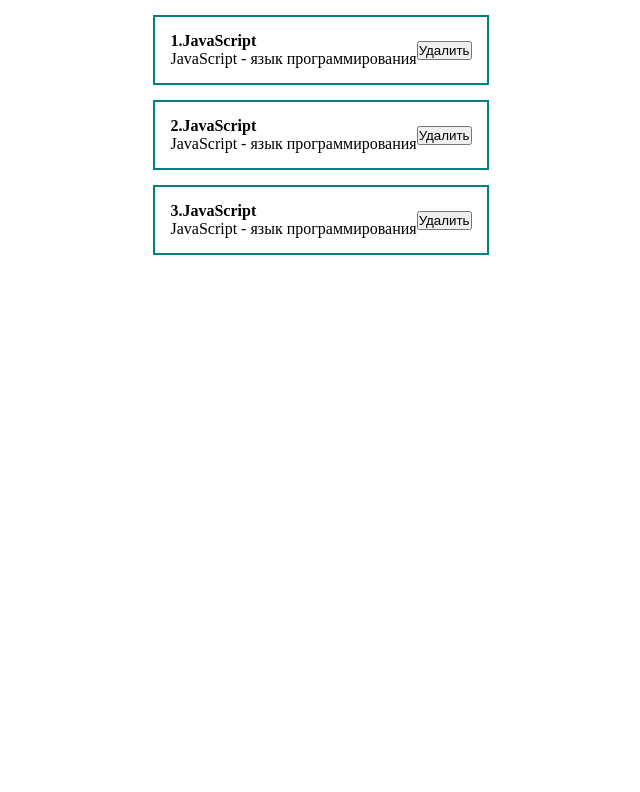
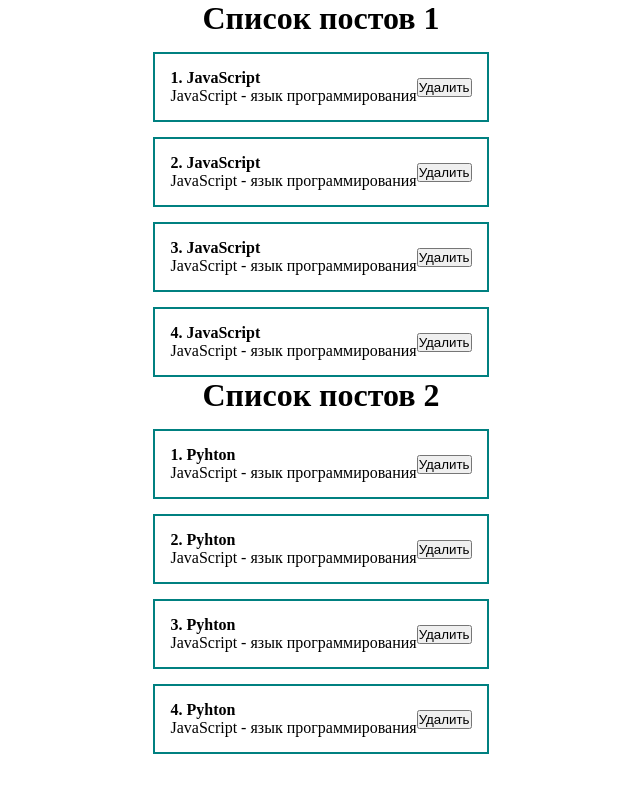
Before and after one commit to JS0009/react_lessons, a React (Create React App) app: page / in a window 1280 px wide. Shown: the top 792 px of the page, without its empty margins (319-959 px from the left). Built offline with nearby package versions, Linux system fonts and the light colour scheme.

Commit message:
PostList

```diff
--- a/src/App.js
+++ b/src/App.js
@@ -1,18 +1,30 @@
 import React, { useState } from 'react';
 import Postitem from './components/Postitem';
+import PostList from './components/PostList';
 import './styles/App.css';
 
 
 function App() {
 
-  const [value, setValue] = useState()
+  const [post, setPost] = useState([
+    {id: 1, title: 'JavaScript',body: 'JavaScript - язык программирования'},
+    {id: 2, title: 'JavaScript',body: 'JavaScript - язык программирования'},
+    {id: 3, title: 'JavaScript',body: 'JavaScript - язык программирования'},
+    {id: 4, title: 'JavaScript',body: 'JavaScript - язык программирования'}
+  ])
+
+  const [post2, setPost2] = useState([
+    { id: 1, title: 'Pyhton',body: 'JavaScript - язык программирования'},
+    { id: 2, title: 'Pyhton',body: 'JavaScript - язык программирования'},
+    { id: 3, title: 'Pyhton',body: 'JavaScript - язык программирования'},
+    { id: 4, title: 'Pyhton',body: 'JavaScript - язык программирования'}
+  ])
 
   return (
 
     <div className='App'>
-      <Postitem post={{id: 1, title: 'JavaScript', body: 'JavaScript - язык программирования'}} />
-      <Postitem post={{id: 2, title: 'JavaScript', body: 'JavaScript - язык программирования'}} />
-      <Postitem post={{id: 3, title: 'JavaScript', body: 'JavaScript - язык программирования'}} />
+      <PostList posts={post} title='Список постов 1' />
+      <PostList posts={post2} title='Список постов 2' />
     </div>
 
   );
--- /dev/null
+++ b/src/components/PostList.jsx
@@ -0,0 +1,16 @@
+import React from 'react';
+import Postitem from './Postitem';
+
+const PostList = ({ posts, title }) => {
+    return (
+        <div>
+            <h1 style={{ textAlign: 'center' }}>
+            {title}
+            </h1>
+
+    {posts.map(post => <Postitem post={post} key={post.id }/>)}
+        </div>
+     );
+}
+
+export default PostList;
--- a/src/components/Postitem.jsx
+++ b/src/components/Postitem.jsx
@@ -6,7 +6,7 @@ const Postitem = (props) => {
     <div className='App'>
       <div className='post'>
         <div className='post_content'>
-            <strong>{props.post.id}.{props.post.title}</strong>
+            <strong>{props.post.id}. {props.post.title}</strong>
           <div>
             {props.post.body}
           </div>
```
